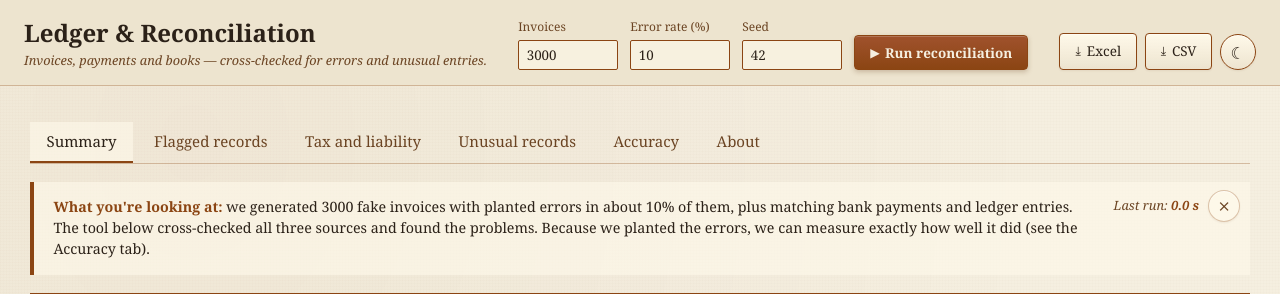
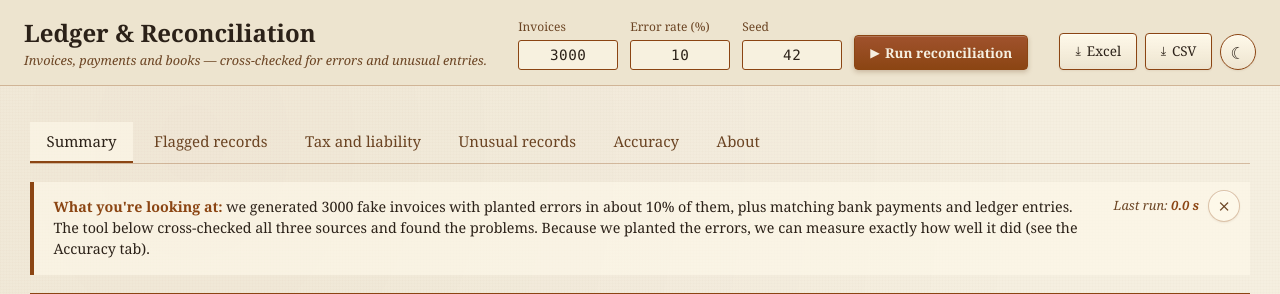
Before and after one commit to Anandtripathiii/tax_recon, a Flask app: page / in a window 1280 px wide. Shown: the top 294 px of the page. Run offline with Flask 3, Linux system fonts and the light colour scheme.

Commit message:
Monospace number inputs, cleaner form fonts

```diff
--- a/tax-recon/templates/index.html
+++ b/tax-recon/templates/index.html
@@ -40,9 +40,15 @@ header.topbar .brand .caption { font-style: italic; color: var(--muted); font-si
 header.topbar form.params { display: flex; gap: .8rem; align-items: flex-end; flex-wrap: wrap; }
 header.topbar form.params label { display: flex; flex-direction: column; color: var(--muted);
   font-size: .8rem; gap: .25rem; }
-header.topbar form.params input[type=number] { width: 100px; padding: .35rem .5rem;
-  background: var(--card); color: var(--ink); border: 1px solid var(--brown); border-radius: 2px;
-  font-family: inherit; }
+header.topbar form.params input[type=number] { width: 100px; padding: .4rem .55rem;
+  background: var(--card); color: var(--ink); border: 1px solid var(--brown); border-radius: 3px;
+  font-family: "SF Mono", "Menlo", "Consolas", "Roboto Mono", monospace;
+  font-size: .95rem; letter-spacing: 0.5px; text-align: center;
+  -moz-appearance: textfield; }
+header.topbar form.params input[type=number]::-webkit-outer-spin-button,
+header.topbar form.params input[type=number]::-webkit-inner-spin-button {
+  -webkit-appearance: none; margin: 0;
+}
 header.topbar .reports { display: flex; gap: .5rem; align-items: flex-end; flex-wrap: wrap; }
 main { padding: 1.4rem 2rem 3rem; max-width: 1600px; margin: 0 auto; width: 100%; }
 button, .btn { display: inline-flex; align-items: center; gap: .4rem;
@@ -117,8 +123,9 @@ th { background: rgba(139,69,19,0.08); color: var(--ink); font-weight: normal;
 [data-theme="dark"] th { background: rgba(212,163,115,0.1); }
 tr:hover td { background: var(--card); }
 .filter-row { display: flex; gap: .6rem; margin-bottom: .6rem; align-items: center; flex-wrap: wrap; }
-.filter-row input[type=text], .filter-row select { padding: .4rem .55rem; background: var(--card);
-  color: var(--ink); border: 1px solid var(--brown); font-family: inherit; border-radius: 2px; }
+.filter-row input[type=text], .filter-row select { padding: .45rem .65rem; background: var(--card);
+  color: var(--ink); border: 1px solid var(--brown); border-radius: 3px;
+  font-family: -apple-system, "Segoe UI", Roboto, system-ui, sans-serif; font-size: .92rem; }
 .filter-row input[type=text] { width: 320px; max-width: 100%; }
 .filter-row select { min-width: 180px; }
 .scroll { max-height: 560px; overflow: auto; border: 1px solid var(--rule); }
```
